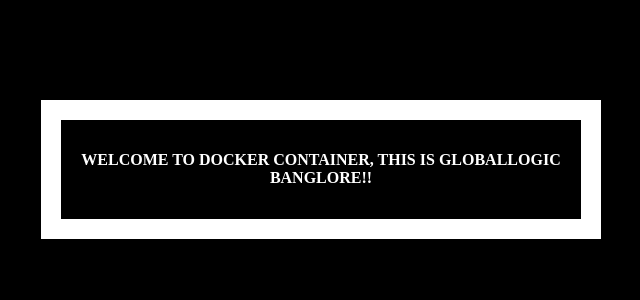
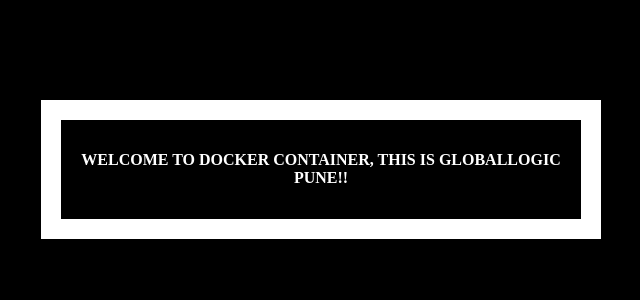
Before and after one commit to Nishchal30/Jenkins_Training, a Flask app: page / in a window 1280 px wide. Shown: the top 300 px of the page, without its empty margins (319-959 px from the left). Run offline with Flask 2, Linux system fonts and the light colour scheme.

Commit message:
Update index.html

```diff
--- a/templates/index.html
+++ b/templates/index.html
@@ -19,7 +19,7 @@
   </head>
   <body>
     <div class="container">
-      <h4>Welcome to Docker Container, This is Globallogic Banglore!!</h4>
+      <h4>Welcome to Docker Container, This is Globallogic Pune!!</h4>
     </div>
   </body>
 </html>
```
